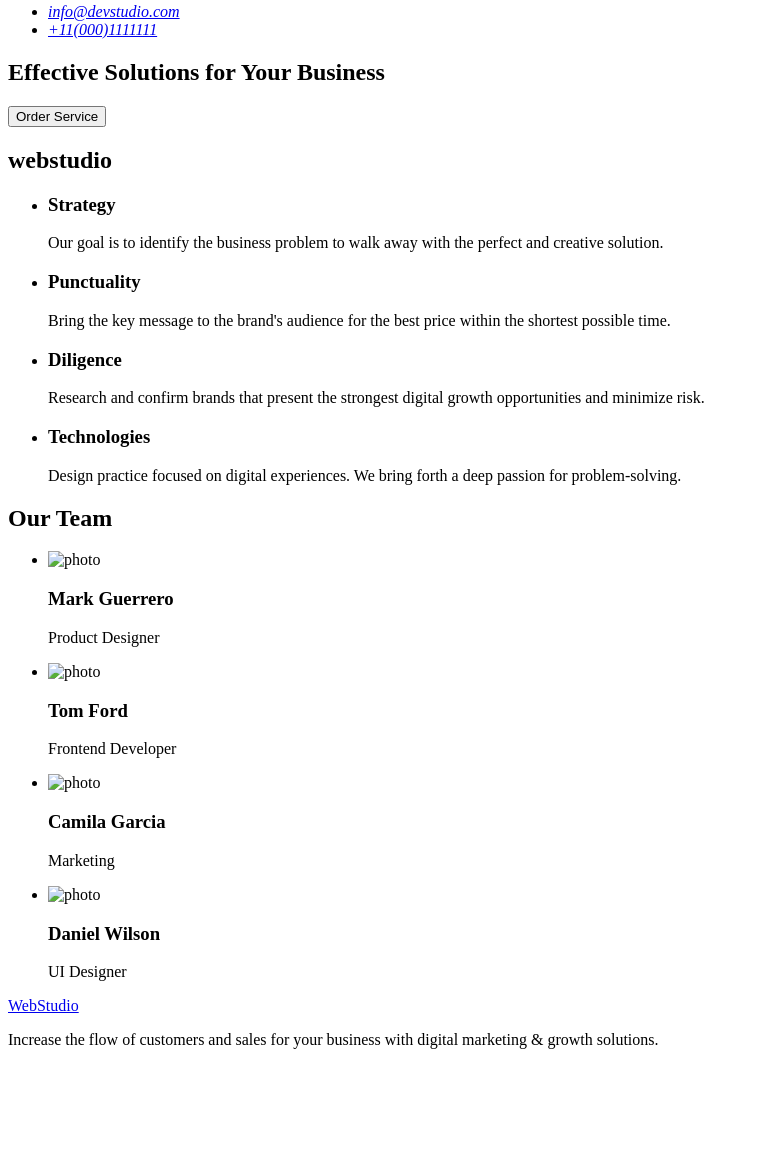
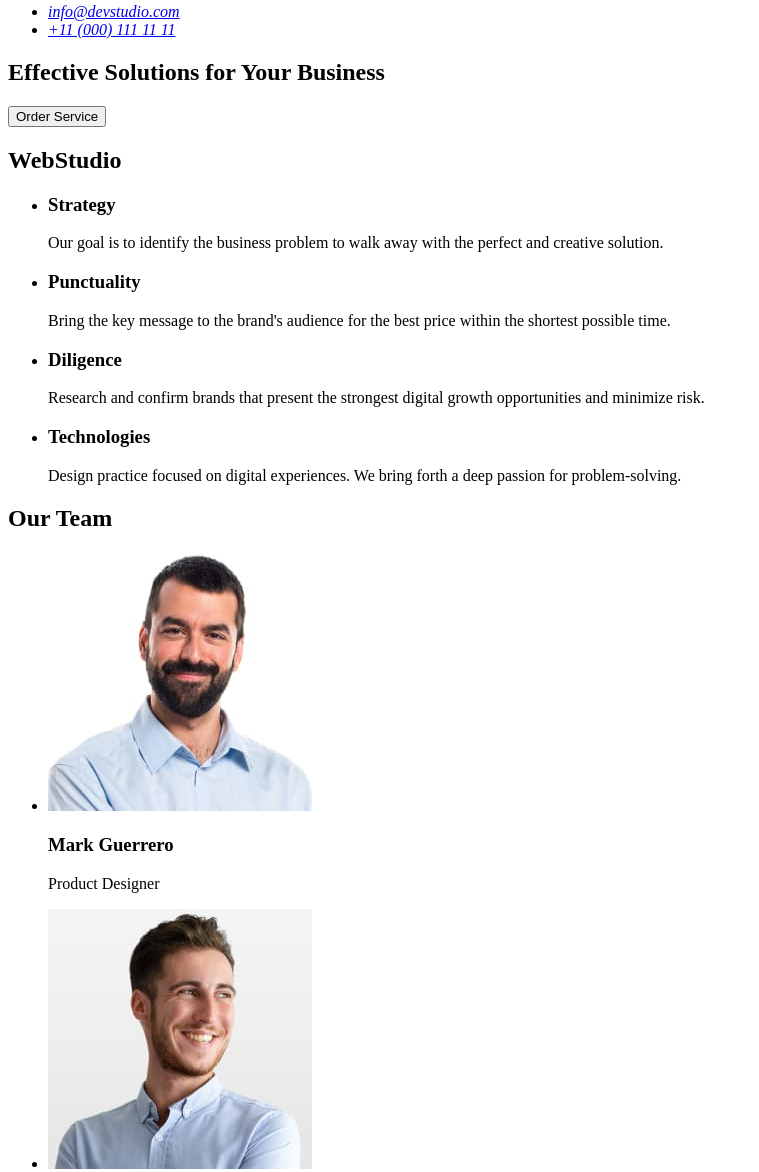
Before and after one commit to Kateryna-Davydenko/goit-markup-hw-01, a plain HTML site: page index.html in a window 1280 px wide. Shown: the part 109-1281 px from the top of the page, without its empty margins (0-759 px from the left). Before the commit the page ends 1174 px from the top, so only its background shows below. Drawn offline with Linux system fonts and the light colour scheme.

Commit message:
update index html file

```diff
--- a/index.html
+++ b/index.html
@@ -20,7 +20,7 @@
         <address>
             <ul>
                 <li><a href="mailto:info@devstudio.com">info@devstudio.com</a></li>
-                <li><a href="tel:+11(000)1111111">+11(000)1111111</a></li>
+                <li><a href="tel:+110001111111">+11 (000) 111 11 11</a></li>
             </ul>
         </address>
     </header>
@@ -32,7 +32,7 @@
             <button type="button">Order Service</button>
         </section>
         <section>
-            <h2>webstudio</h2>
+            <h2>WebStudio</h2>
             <ul>
                 <li>
                     <h3>Strategy</h3>
@@ -62,22 +62,22 @@
             <h2>Our Team</h2>
             <ul>
                 <li>
-                    <img src="./images/img(4).jpg" alt="photo" width="264">
+                    <img src="./images/img (4).jpg" alt="Mark Guerrero" width="264">
                     <h3>Mark Guerrero</h3>
                     <p>Product Designer</p>
                 </li>
                 <li>
-                    <img src="./images/img(1)(1).jpg" alt="photo" width="264">
+                    <img src="./images/img (1) (1).jpg" alt="Tom.Ford" width="264">
                     <h3>Tom Ford</h3>
                     <p>Frontend Developer</p>
                 </li>
                 <li>
-                    <img src="./images/img(2)(1).jpg" alt="photo" width="264">
+                    <img src="./images/img (2) (1).jpg" alt="Camila.Garcia" width="264">
                     <h3>Camila Garcia</h3>
                     <p>Marketing</p>
                 </li>
                 <li>
-                    <img src="./images/img(3)(1).jpg" alt="photo" width="264">
+                    <img src="./images/img (3) (1).jpg" alt="Daniel.Wilson" width="264">
                     <h3>Daniel Wilson</h3>
                     <p>UI Designer</p>
                 </li>
```
